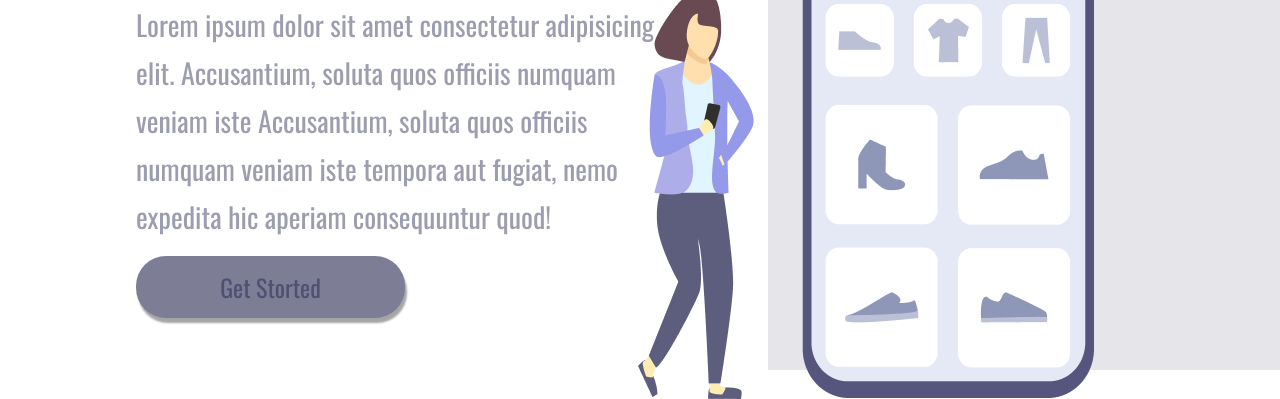
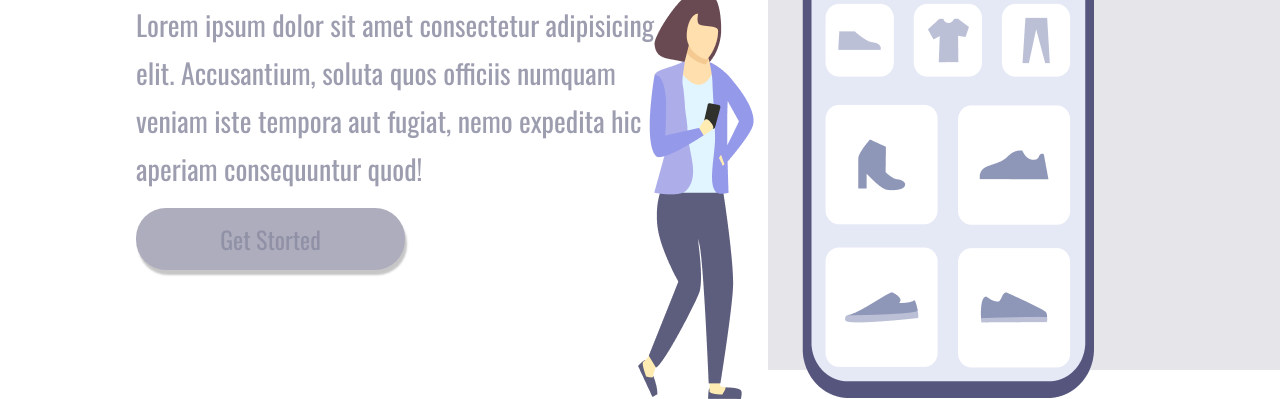
Before and after one commit to Valssiria/css-2-devclub, a plain HTML site: page projeto css 2/index.html in a window 1280 px wide. In both pictures the pointer is over the button "Get Storted". Shown: the part 430-829 px from the top of the page. Drawn offline with nearby package versions, Linux system fonts and the light colour scheme.

Commit message:
alteração no opacity no style.css e alteração no paragrafo no index.html

```diff
--- a/projeto css 2/index.html
+++ b/projeto css 2/index.html
@@ -17,7 +17,6 @@
         <h1> Easy Shopping Via Mobile  </h1>
         <p>
             Lorem ipsum dolor sit amet consectetur adipisicing elit.
-            Accusantium, soluta quos officiis numquam veniam iste
             Accusantium, soluta quos officiis numquam veniam iste
              tempora aut fugiat, nemo expedita hic aperiam consequuntur quod!
         </p>
--- a/projeto css 2/style.css
+++ b/projeto css 2/style.css
@@ -72,7 +72,7 @@ button{
 button:hover{
     background: #5d5d7d;
     color: #23264f;
-    opacity: .8;
+    opacity: 0.5;
 }
 
 button:active{
```
